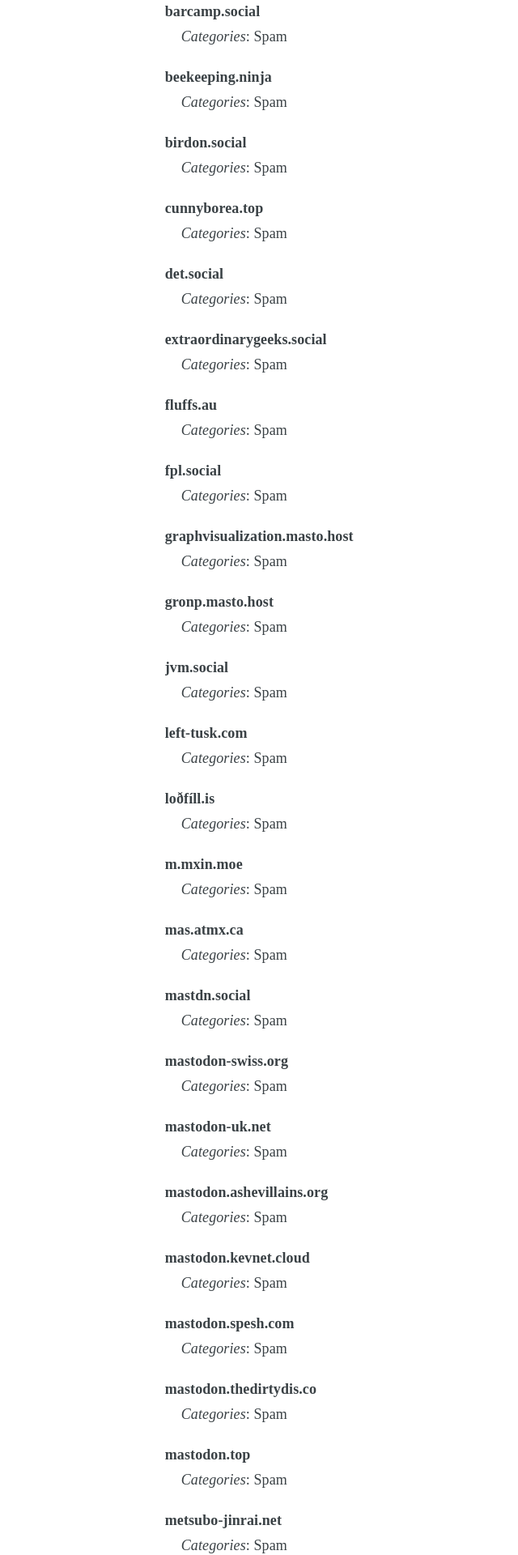
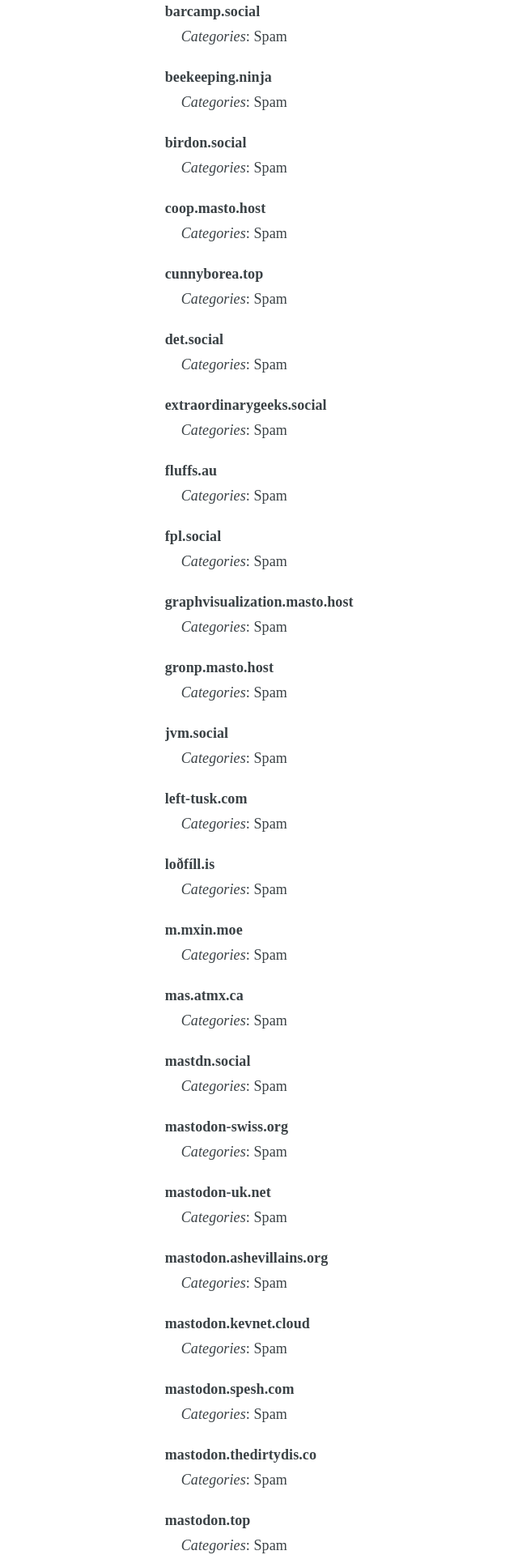
Before and after one commit to chaossocial/meta, a Jekyll site: the page built from federation.md, in a window 1280 px wide. Shown: the part 1235-3155 px from the top of the page at 81% size, without its empty margins (226-866 px from the left). Built offline with Jekyll 4.4.1, drawn with Linux system fonts in a browser that asks for light colours; some of the changed text lies outside the part shown.

Commit message:
Limit coop.masto.host

```diff
--- a/_data/limited_instances.json
+++ b/_data/limited_instances.json
@@ -44,6 +44,15 @@
   },
   {
     "instance": "birdon.social",
+    "tags": [
+      "SPAM"
+    ],
+    "receipts": [],
+    "comment_en": "",
+    "comment_de": ""
+  },
+  {
+    "instance": "coop.masto.host",
     "tags": [
       "SPAM"
     ],
```
